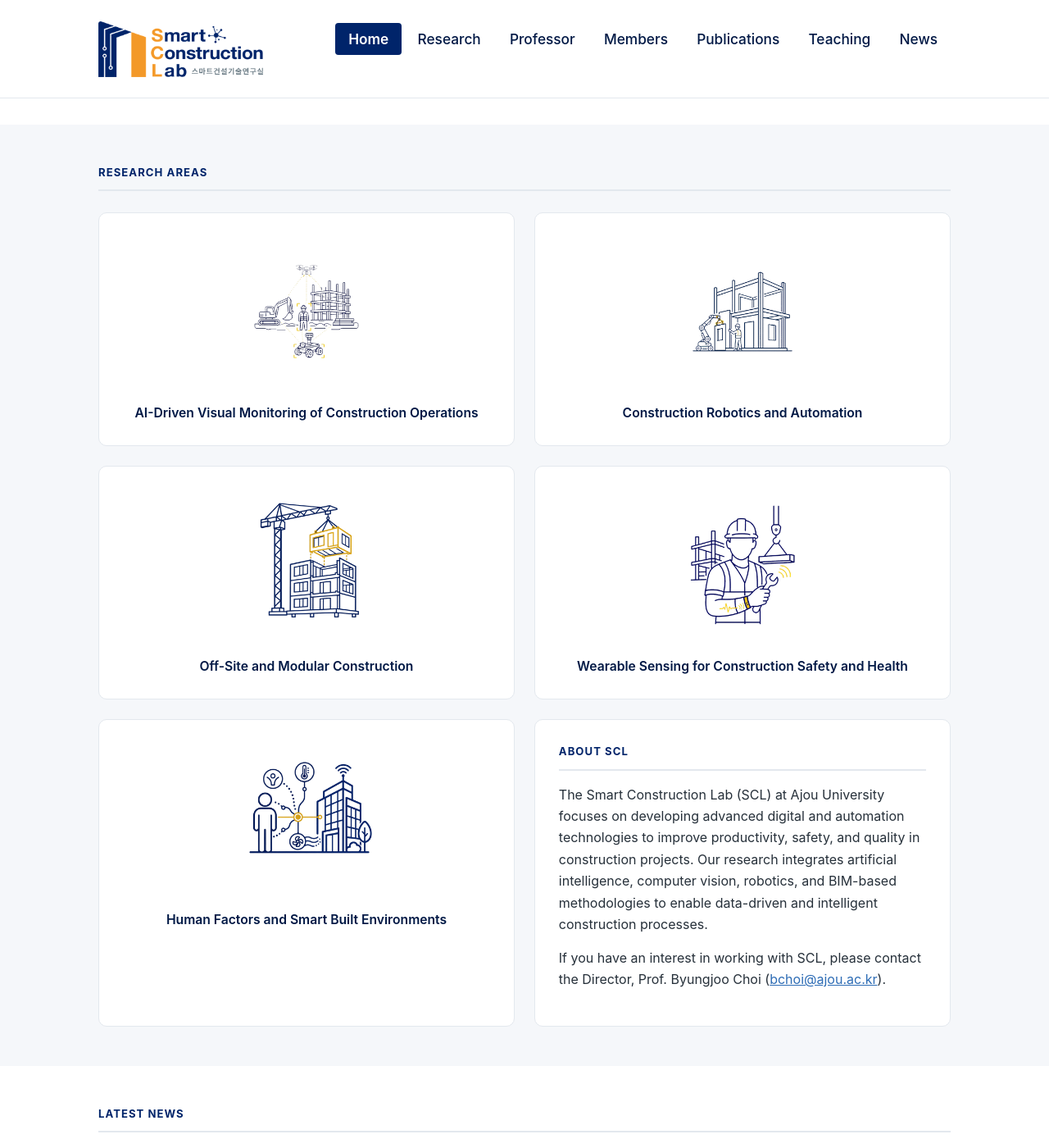
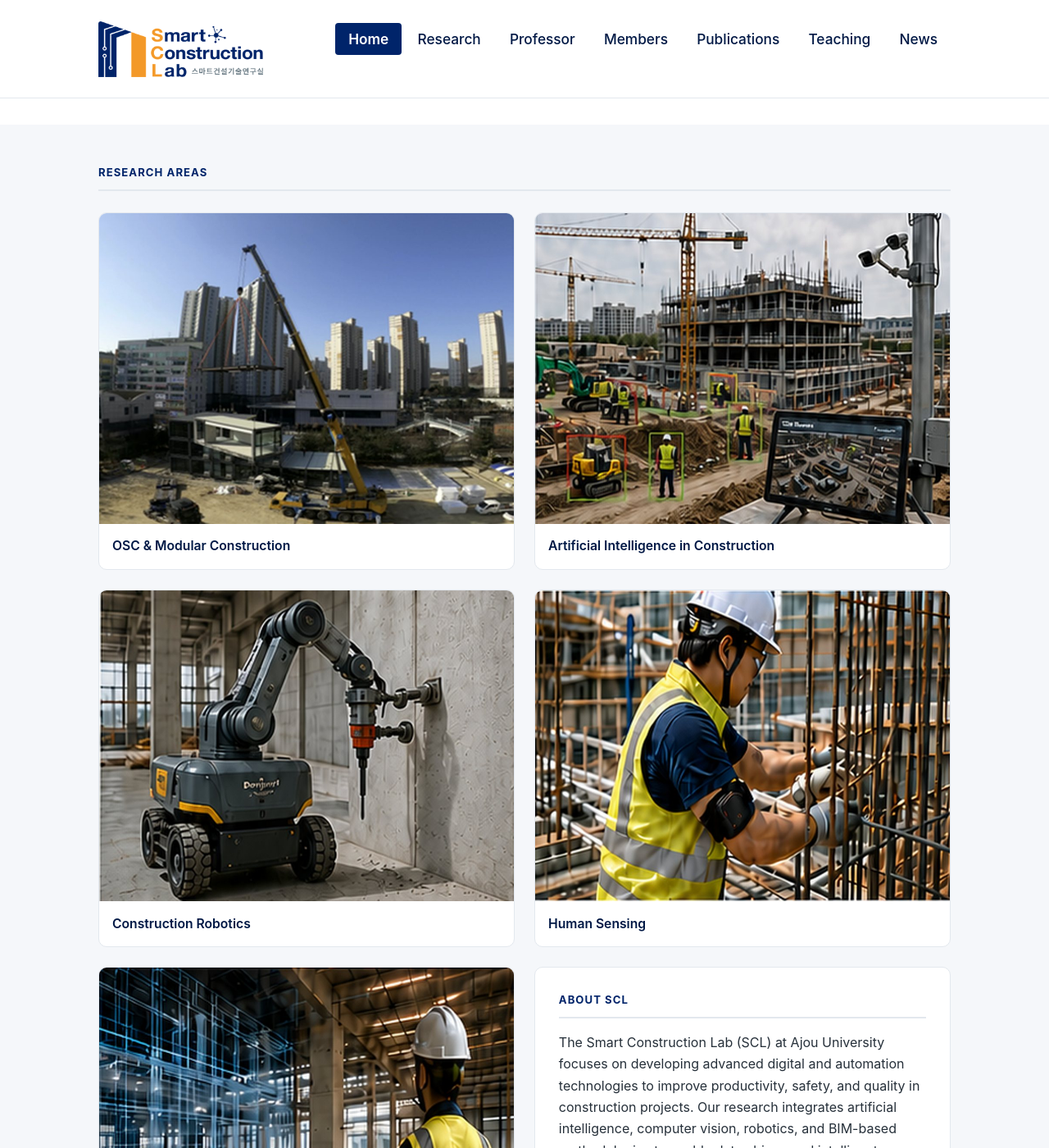
Before and after one commit to Ajou-Smart-Construction-Lab/ajou-smart-construction-lab.github.io, a Jekyll site: the page built from index.html, in a window 1280 px wide and 1400 px high, scrolled down 354 px. Shown: the whole window at 82% size. Built offline with Jekyll 4.4.1, drawn with Linux system fonts in a browser that asks for light colours.

Commit message:
Homepage research grid: use provided photos as-is instead of icon illustrations, update captions to match
Co-Authored-By: Claude Fable 5 <noreply@anthropic.com>

```diff
--- a/assets/css/style.css
+++ b/assets/css/style.css
@@ -59,11 +59,11 @@ main.page { padding-top: 2.5rem; padding-bottom: 3.5rem; }
 .research-grid { display: grid; grid-template-columns: 1fr 1fr; gap: 1.5rem; }
 .research-tile {
   display: block; background: #fff; border: 1px solid var(--line); border-radius: 10px;
-  padding: 1.6rem; text-align: center; text-decoration: none; transition: border-color 0.15s;
+  overflow: hidden; text-decoration: none; transition: border-color 0.15s;
 }
 .research-tile:hover { border-color: var(--accent); }
-.research-tile img { width: 100%; max-width: 190px; aspect-ratio: 1 / 1; object-fit: contain; margin: 0 auto 1rem; display: block; }
-.research-tile .caption { display: block; color: var(--navy-dark); font-weight: 600; font-size: 0.98rem; }
+.research-tile img { width: 100%; aspect-ratio: 4 / 3; object-fit: cover; display: block; }
+.research-tile .caption { display: block; color: var(--navy-dark); font-weight: 600; font-size: 0.98rem; padding: 0.9rem 1rem; }
 .about-tile { background: #fff; border: 1px solid var(--line); border-radius: 10px; padding: 1.8rem; }
 .about-tile .eyebrow { margin-bottom: 1rem; }
 
--- a/index.html
+++ b/index.html
@@ -13,24 +13,24 @@ permalink: /
     <p class="eyebrow">Research Areas</p>
     <div class="research-grid">
       <a class="research-tile" href="{{ '/research/' | relative_url }}">
-        <img src="{{ '/assets/img/icon-vision.png' | relative_url }}" alt="">
-        <span class="caption">AI-Driven Visual Monitoring of Construction Operations</span>
+        <img src="{{ '/assets/img/photo-osc-modular.jpg' | relative_url }}" alt="">
+        <span class="caption">OSC &amp; Modular Construction</span>
       </a>
       <a class="research-tile" href="{{ '/research/' | relative_url }}">
-        <img src="{{ '/assets/img/icon-robot.png' | relative_url }}" alt="">
-        <span class="caption">Construction Robotics and Automation</span>
+        <img src="{{ '/assets/img/photo-ai-construction.jpg' | relative_url }}" alt="">
+        <span class="caption">Artificial Intelligence in Construction</span>
       </a>
       <a class="research-tile" href="{{ '/research/' | relative_url }}">
-        <img src="{{ '/assets/img/icon-modular.png' | relative_url }}" alt="">
-        <span class="caption">Off-Site and Modular Construction</span>
+        <img src="{{ '/assets/img/photo-robotics.jpg' | relative_url }}" alt="">
+        <span class="caption">Construction Robotics</span>
       </a>
       <a class="research-tile" href="{{ '/research/' | relative_url }}">
-        <img src="{{ '/assets/img/icon-wearable.png' | relative_url }}" alt="">
-        <span class="caption">Wearable Sensing for Construction Safety and Health</span>
+        <img src="{{ '/assets/img/photo-human-sensing.jpg' | relative_url }}" alt="">
+        <span class="caption">Human Sensing</span>
       </a>
       <a class="research-tile" href="{{ '/research/' | relative_url }}">
-        <img src="{{ '/assets/img/icon-human.png' | relative_url }}" alt="">
-        <span class="caption">Human Factors and Smart Built Environments</span>
+        <img src="{{ '/assets/img/photo-digital-construction.jpg' | relative_url }}" alt="">
+        <span class="caption">Digital Construction</span>
       </a>
       <div class="about-tile">
         <p class="eyebrow">About SCL</p>
```
Also changed, not shown: assets/img/photo-ai-construction.jpg (added), assets/img/photo-digital-construction.jpg (added), assets/img/photo-human-sensing.jpg (added), assets/img/photo-osc-modular.jpg (added), assets/img/photo-robotics.jpg (added).
